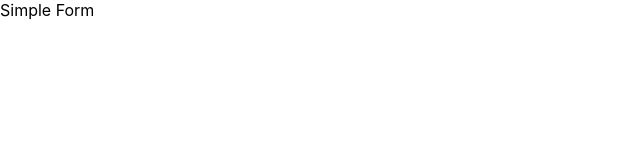
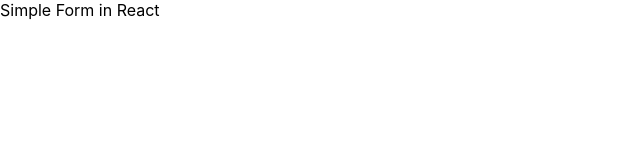
Before and after one commit to debopriyadey/react-form, a React (Create React App) app: page / in a window 1280 px wide. Shown: the top 160 px of the page, without its empty margins (0-640 px from the left). Built offline with nearby package versions, Linux system fonts and the light colour scheme.

Commit message:
changed header

```diff
--- a/src/App.js
+++ b/src/App.js
@@ -2,7 +2,7 @@ import './App.css';
 
 function App() {
   return (
-    <div>Simple Form</div>
+    <div>Simple Form in React</div>
   );
 }
 
```
